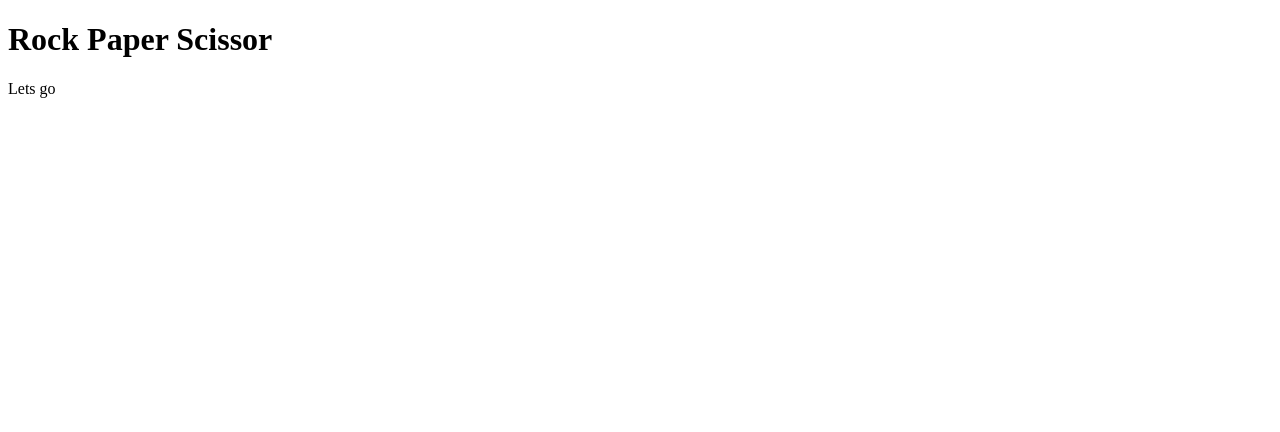
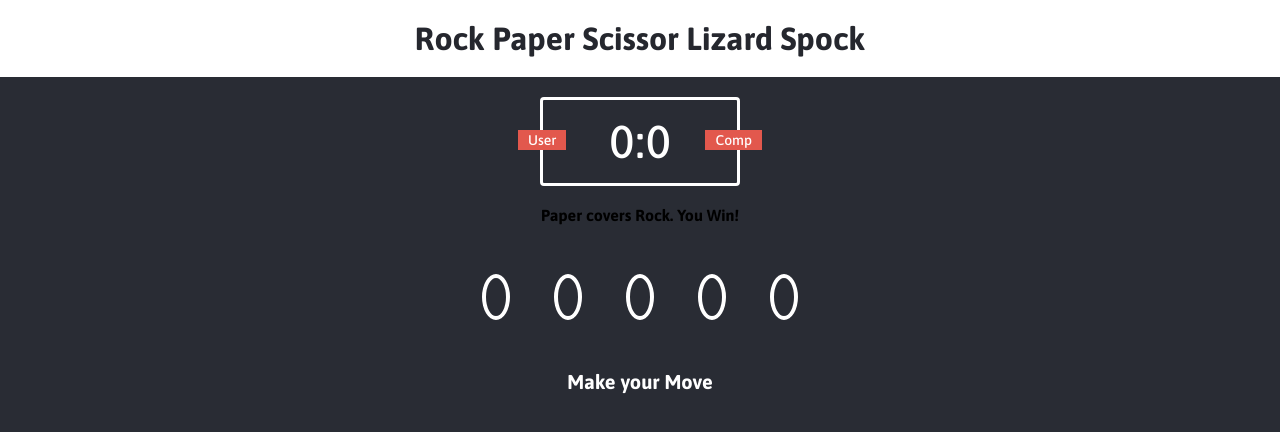
Before and after one commit to xAlexus/Project_RockPaperScissor, a plain HTML site: page index.html in a window 1280 px wide. Drawn offline with Linux system fonts and the light colour scheme.

Commit message:
Added new CSS styles and HTML layout for Rock Paper Scissors Lizard Spock game including font import, background color, padding, and text alignment.

```diff
--- a/index.html
+++ b/index.html
@@ -9,8 +9,34 @@
     <title>Rock Paper Scissor</title>
 </head>
 <body>
-    <h1>Rock Paper Scissor</h1>
-    <p>Lets go</p>
-    <div id = "computerChoices"></div>
+<header>
+    <h1> Rock Paper Scissor Lizard Spock </h1>
+</header>
+    <div class="score-board">
+        <div id="user-label" class="badge">User</div>
+        <div id="computer-label" class="badge">Comp</div>
+        <span id="user-score">0</span>:<span id="computer-score">0</span>
+    </div>
+    <div class="results">
+        <p>Paper covers Rock. You Win!</p>
+    </div>
+    <div class="choices">
+        <div class="choice" id="rock">
+            <img src="" alt="">
+        </div>
+        <div class="choice" id="paper">
+            <img src="" alt="">
+        </div>
+        <div class="choice" id="scissor">
+            <img src="" alt="">
+        </div>
+        <div class="choice" id="lizard">
+            <img src="" alt="">
+        </div>
+        <div class="choice" id="spock">
+            <img src="" alt="">
+        </div>
+    </div>
+    <p id="action-message">Make your Move</p>
 </body>
 </html>
--- a/main.js
+++ b/main.js
@@ -1,7 +1,7 @@
 
+let playerScore = 0;
+let computerScore = 0;
 
-let computerSelection = getComputerSelection();
-let playerSelection = "Rock"
 let rules = {
     rock: { losesTo: ["paper", "spock"] },
     paper: { losesTo: ["scissors", "lizard"] },
@@ -24,18 +24,48 @@ function toLowerCase() {
 
 
 function playRound(playerSelection, computerSelection) {
-    toLowerCase();
+  // Make copies of the arguments in lowercase
+  let player = playerSelection.toLowerCase();
+  let computer = computerSelection.toLowerCase();
 
-  if (playerSelection === computerSelection){
+  if (player === computer){
     return "Draw!"
   }
-  if (rules[playerSelection].losesTo.includes(computerSelection)) {
-    return `You Lost! ${computerSelection} beats ${playerSelection}`;
-} else {
-  return `You Win ${playerSelection} beats ${computerSelection}`;
+  if (rules[player].losesTo.includes(computer)) {
+    return `You Lost! ${computer} beats ${player}`;
+  } else {
+    return `You Win ${player} beats ${computer}`;
+  }
+}
 
+function game() {
+  let playerSelection = prompt("Rock, Paper, Scissors, Spock, or Lizard?");
+
+  for (let i = 0; i < 5; i++) {
+    let computerSelection = getComputerSelection();
+
+    // Play a round and get the result
+    let result = playRound(playerSelection, computerSelection);
+    console.log(result);
+
+    // Update scores based on result
+    if (result.includes("Win")) {
+      playerScore++;
+    } else if (result.includes("Lose")) {
+      computerScore++;
+    }
+  }
+
+  // Announce the winner
+  if (playerScore > computerScore) {
+    console.log(`You won! ${playerScore} to ${computerScore}`);
+  } else if (computerScore > playerScore) {
+    console.log(`You lost. ${computerScore} to ${playerScore}`);
+  } else {
+    console.log("It was a tie!");
+  }
 }
-}
+
 
 console.log(playRound("rock", "scissors")); // You Win! Rock beats Scissors
 console.log(playRound("lizard", "rock")); // You Lose! Rock beats Lizard
--- a/styles.css
+++ b/styles.css
@@ -0,0 +1,83 @@
+@import url('https://fonts.googleapis.com/css2?family=Asap:wght@500;700&display=swap');
+
+*{
+    margin: 0;
+    padding: 0;
+    box-sizing: border-box;
+}
+body {
+    background-color: #292C34;
+}
+header {
+    background-color: white;
+    padding: 20px;
+}
+header > h1 {
+    color: #25272E;
+    text-align: center;
+    font-family: 'Asap', sans-serif;
+}
+.score-board {
+    border: 3px solid white;
+    width: 200px;
+    border-radius: 4px;
+    margin: 20px auto;
+    color: white;
+    font-size:46px;
+    text-align: center;
+    padding: 15px 20px;
+    font-family: 'Asap',sans-serif;
+    position: relative;
+}
+.badge {
+    background-color:#E2584D;
+    color: white;
+    font-size: 14px;
+    padding: 2px 10px;
+    font-family: 'Asap', sans-serif;
+}
+#user-label {
+    position: absolute;
+    top: 30px;
+    left: -25px;
+}
+
+#computer-label {
+    position: absolute;
+    top: 30px;
+    right: -25px;
+}
+.result {
+    font-size: 40px;
+    color: white;
+}
+p {
+    text-align: center;
+    font-family: 'Asap', sans-serif;
+    font-weight: bold;
+}
+.choices {
+    text-align: center;
+    margin: 50px 0;
+
+}
+.choice {
+    display: inline-block;
+    border: 4px solid white;
+    border-radius: 50%;
+    padding: 10px;
+    margin: 0 20px;
+    transition: all 0.3s ease-in-out;
+}
+.choice:hover {
+    cursor: pointer;
+    background: #24272E;
+}
+#action-message {
+    text-align: center;
+    color: white;
+    font-family: 'Asap' sans-serif;
+    font-weight: bold;
+    font-size: 20px;
+    margin-top: 20px;
+}
```
